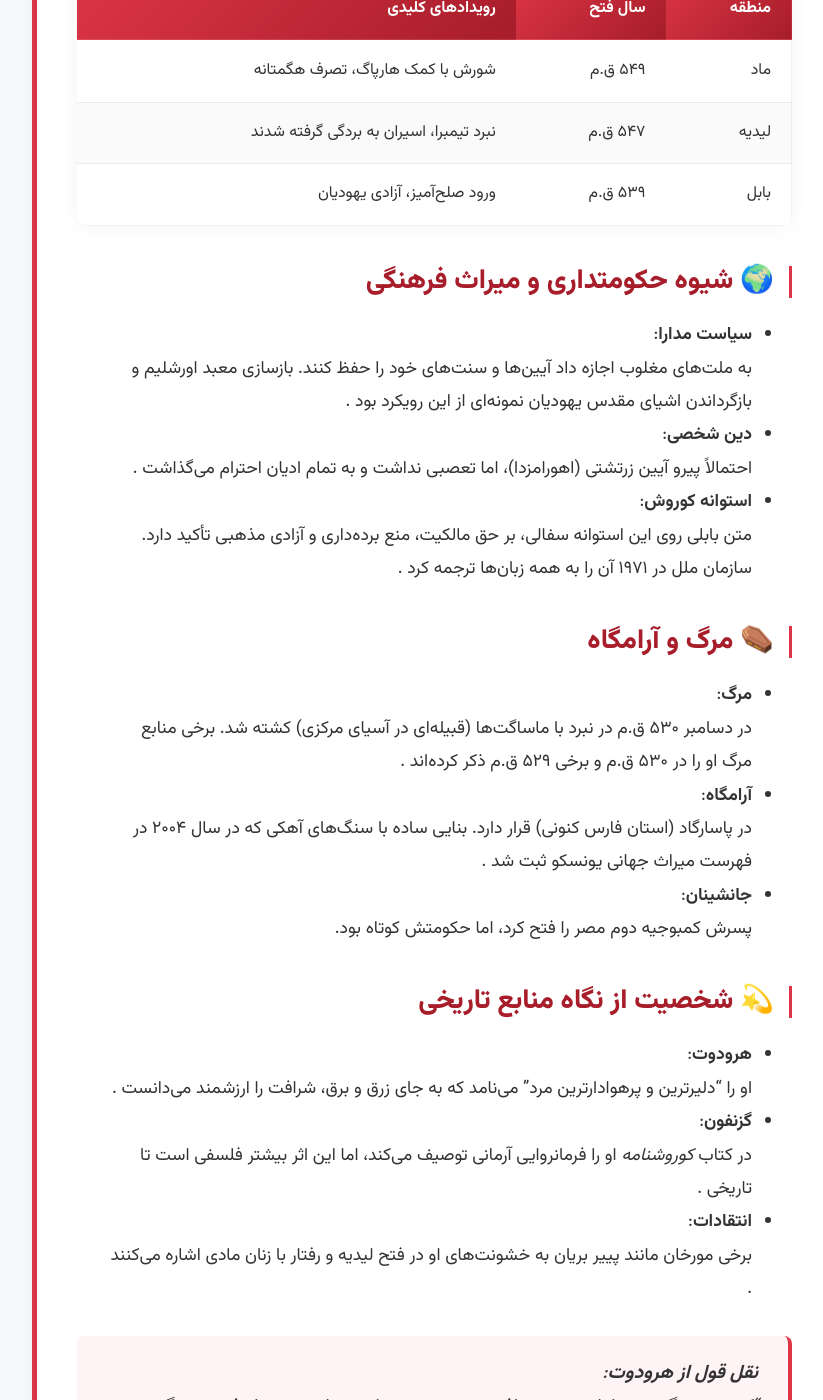
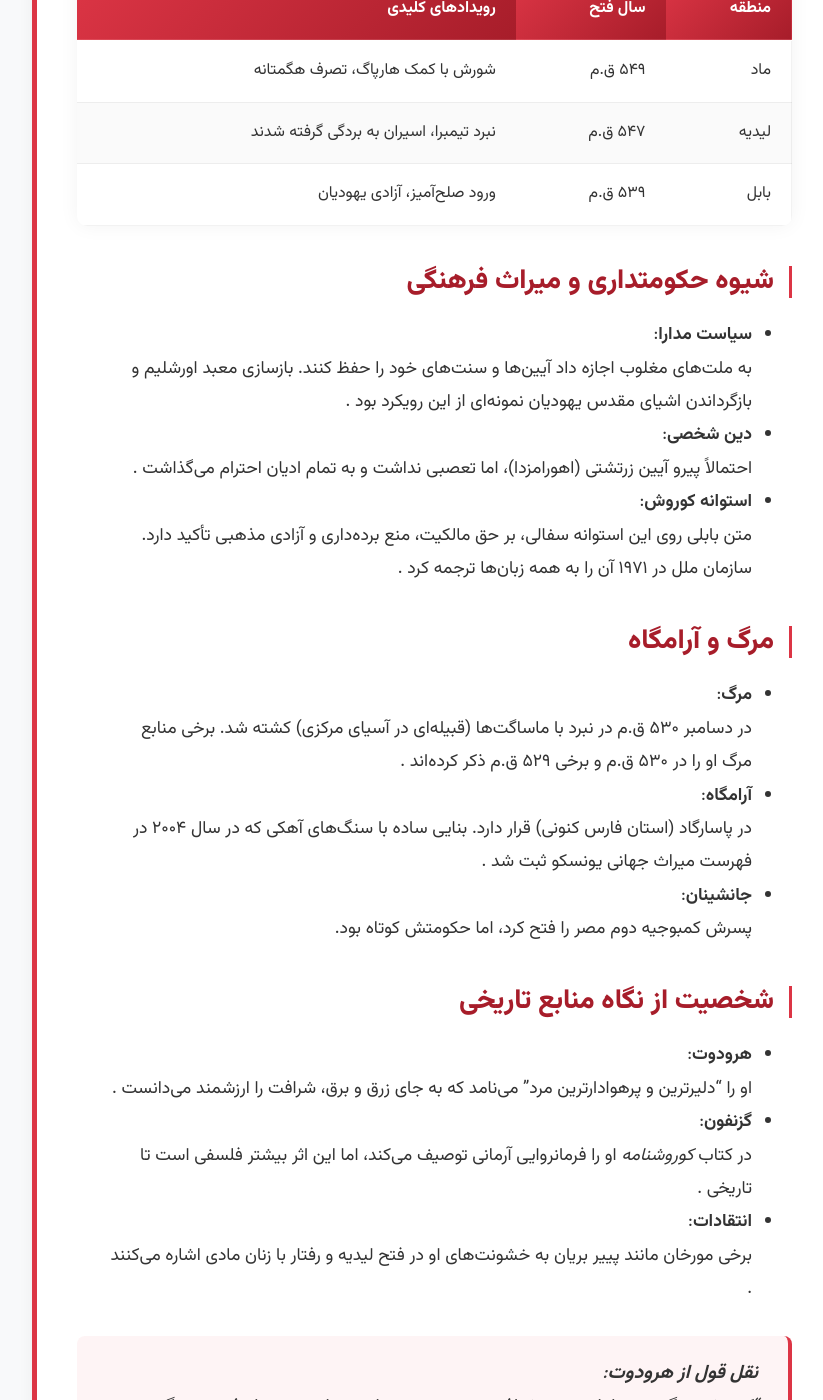
Before and after one commit to darkblog/darkblog.github.io, a Jekyll site: the page built from _posts/2025-6-28-2.md, in a window 1280 px wide and 1400 px high, scrolled down 1543 px. Shown: the whole window, without its empty margins (208-1031 px from the left). Built offline with Jekyll 4.4.1, drawn with Linux system fonts in a browser that asks for light colours; some of the changed text lies outside the part shown.

Commit message:
Update 2025-6-28-2.md

```diff
--- a/_posts/2025-6-28-2.md
+++ b/_posts/2025-6-28-2.md
@@ -3,7 +3,7 @@ layout: post
 title: زندگینامه کوروش بزرگ - بنیانگذار امپراتوری هخامنشی
 ---
 
-## ⚜️ تبار و تولد
+## تبار و تولد
 - **والدین**:
   - پدر: **کمبوجیه یکم**، شاه انشان (شمال خوزستان کنونی) از خاندان هخامنشی .
   - مادر: **ماندانا**، دختر آستیاگ (ایشتوویگو)، پادشاه ماد. این ازدواج، اتحاد سیاسی بین پارس و ماد را تقویت کرد .
@@ -12,7 +12,7 @@ title: زندگینامه کوروش بزرگ - بنیانگذار امپرات
 - **افسانه کودکی**:
   بنا به روایت هرودوت، آستیاگ (پدربزرگ مادری) در خواب دید فرزند ماندانا بر آسیا حکومت خواهد کرد. او دستور کشتن نوزاد را داد، اما چوپانی به نام میترادات، کوروش را نجات داد و او را به جای فرزند مرده خود بزرگ کرد. کوروش در ۱۰ سالگی، پس از رهبری بازی کودکان، توسط آستیاگ شناسایی شد و به پارس بازگشت .
 
-## 👑 دوران حکمرانی و فتوحات نظامی
+## دوران حکمرانی و فتوحات نظامی
 کوروش در ۵۵۹ ق.م پس از مرگ پدرش، شاه پارس شد. فتوحات او به ترتیب:
 
 - **فتح مادها (۵۴۹ ق.م)**:
@@ -30,7 +30,7 @@ title: زندگینامه کوروش بزرگ - بنیانگذار امپرات
 | لیدیه       | ۵۴۷ ق.م | نبرد تیمبرا، اسیران به بردگی گرفته شدند |
 | بابل        | ۵۳۹ ق.م | ورود صلح‌آمیز، آزادی یهودیان         |
 
-## 🌍 شیوه حکومتداری و میراث فرهنگی
+## شیوه حکومتداری و میراث فرهنگی
 - **سیاست مدارا**:
   به ملت‌های مغلوب اجازه داد آیین‌ها و سنت‌های خود را حفظ کنند. بازسازی معبد اورشلیم و بازگرداندن اشیای مقدس یهودیان نمونه‌ای از این رویکرد بود .
 - **دین شخصی**:
@@ -38,7 +38,7 @@ title: زندگینامه کوروش بزرگ - بنیانگذار امپرات
 - **استوانه کوروش**:
   متن بابلی روی این استوانه سفالی، بر حق مالکیت، منع برده‌داری و آزادی مذهبی تأکید دارد. سازمان ملل در ۱۹۷۱ آن را به همه زبان‌ها ترجمه کرد .
 
-## ⚰️ مرگ و آرامگاه
+## مرگ و آرامگاه
 - **مرگ**:
   در دسامبر ۵۳۰ ق.م در نبرد با ماساگت‌ها (قبیله‌ای در آسیای مرکزی) کشته شد. برخی منابع مرگ او را در ۵۳۰ ق.م و برخی ۵۲۹ ق.م ذکر کرده‌اند .
 - **آرامگاه**:
@@ -46,7 +46,7 @@ title: زندگینامه کوروش بزرگ - بنیانگذار امپرات
 - **جانشینان**:
   پسرش کمبوجیه دوم مصر را فتح کرد، اما حکومتش کوتاه بود.
 
-## 💫 شخصیت از نگاه منابع تاریخی
+## شخصیت از نگاه منابع تاریخی
 - **هرودوت**:
   او را "دلیرترین و پرهوادارترین مرد" می‌نامد که به جای زرق و برق، شرافت را ارزشمند می‌دانست .
 - **گزنفون**:
```
